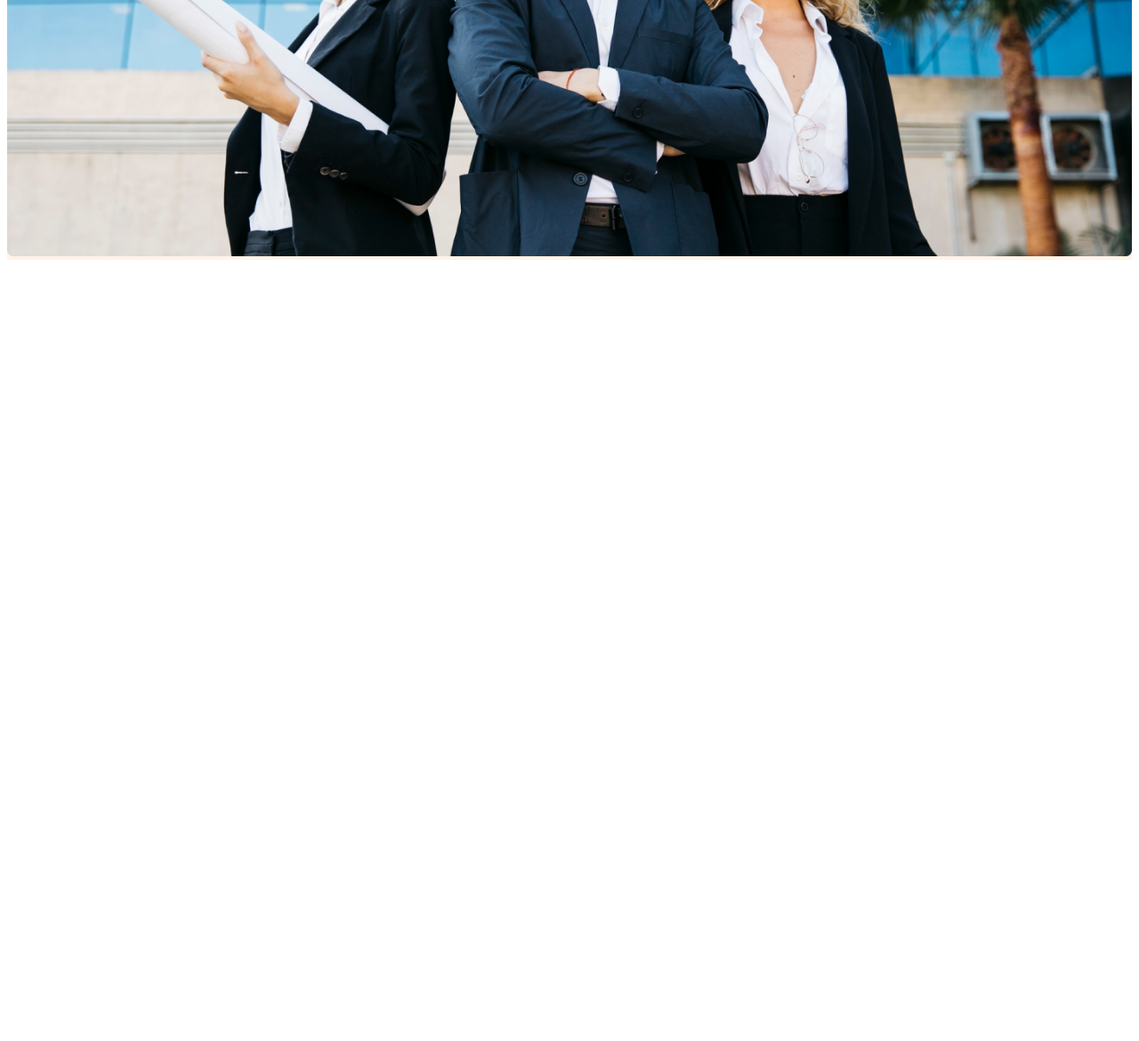
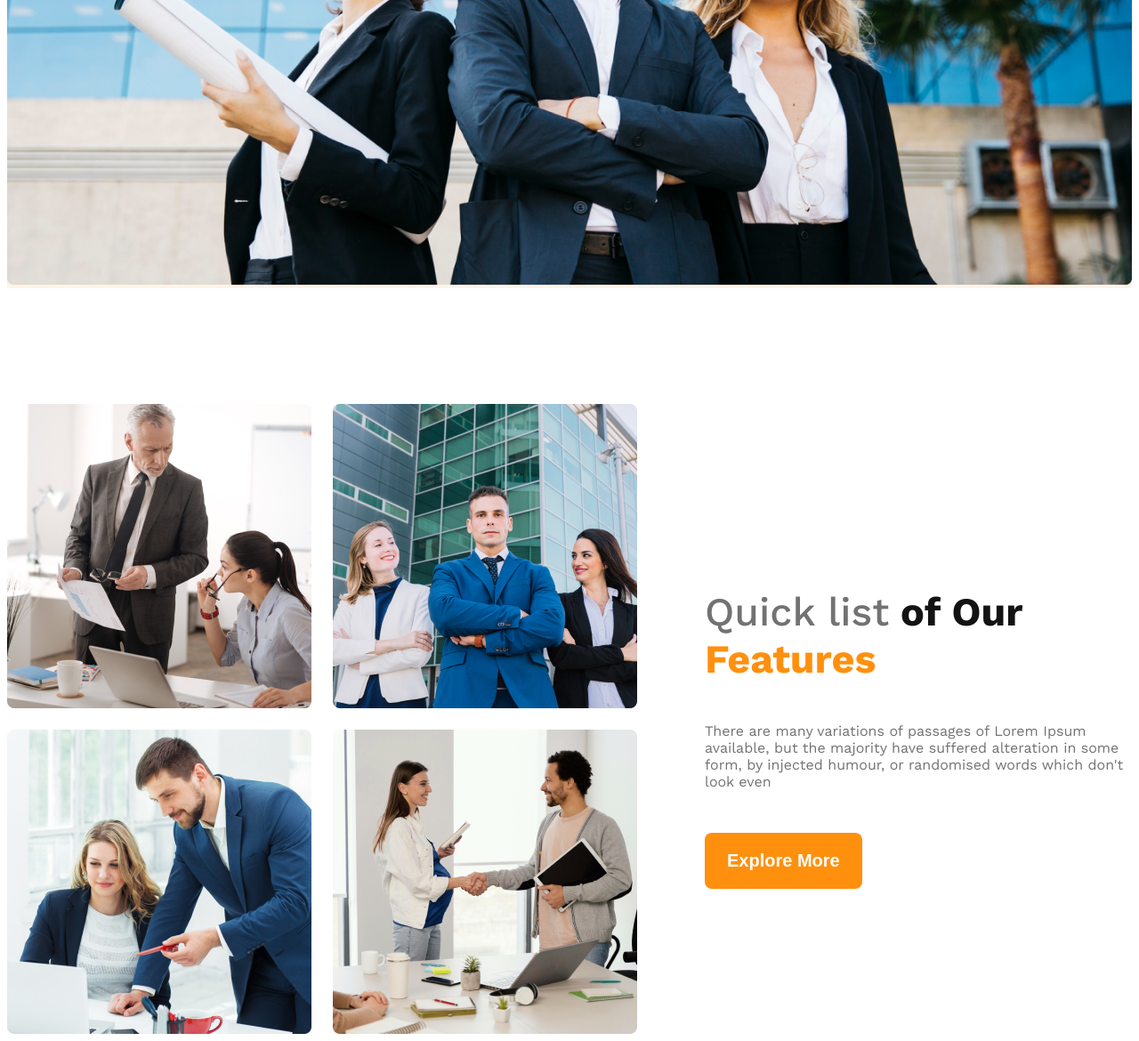
Before and after one commit to yakubbhuiyan05/g3-architects-website, a plain HTML site: page index.html in a window 1280 px wide. Shown: the part 799-1969 px from the top of the page at 89% size. Before the commit the page ends 1099 px from the top, so only its background shows below. Drawn offline with nearby package versions, Linux system fonts and the light colour scheme.

Commit message:
Responsive website

```diff
--- a/index.html
+++ b/index.html
@@ -32,7 +32,19 @@
         </div>
     </header>
     <main>
-
+        <section class="teams display-flex">
+            <div class="team-image-container">
+                <img src="images/team1.png" alt="Two architect discussing about project">
+                <img src="images/team2.png" alt="Group photo of three Architects">
+                <img src="images/team3.png" alt="Two architects discussing about a problem">
+                <img src="images/team4.png" alt="An architect and a client completing their deal">
+            </div>
+            <div class="our-features">
+                <h3 class="features-title"><span id="quick-list"class="text-light-grey">Quick list</span> <span class="chinese-black">of Our</span> <span class="dark-orange">Features</span></h3>
+                <p class="feature-description text-light-grey">There are many variations of passages of Lorem Ipsum available, but the majority have suffered alteration in some form, by injected humour, or randomised words which don't look even</p>
+                <button class="btn-primary">Explore More</button>
+            </div>
+        </section>
     </main>
     <footer>
 
--- a/styles/architects.css
+++ b/styles/architects.css
@@ -1,9 +1,11 @@
 @import url('https://fonts.googleapis.com/css2?family=Work+Sans:ital,wght@0,100..900;1,100..900&display=swap');
-/* *{
-    margin: 0;
+*{
+    /* margin: 0; */
     padding: 0;
     box-sizing: border-box;
-} */
+}
+
+
 body {
   font-family: "Work Sans", sans-serif;
   font-optical-sizing: auto;
@@ -22,6 +24,14 @@ body {
     font-size: 1.25rem;
     border-radius: 8px;
     border: none;
+    margin-top: 32px;
+}
+main > section{
+    margin-top: 130px;
+}
+/* dark-01 */
+.chinese-black{
+    color: #131313;
 }
 /* dark-02 */
 .text-grey{
@@ -30,6 +40,10 @@ body {
 /* dark-03 */
 .text-light-grey{
     color: #727272;
+}
+/* dark-04 */
+.dark-orange{
+    color: #FF900E;
 }
 /* bg-color */
 .bg-light{
@@ -77,9 +91,44 @@ body {
     width: 100%;
 
 }
+/* team and features related styles */
+.teams{
+    align-items: center;
+    justify-content: center;
+    /* margin: 0 auto; */
+    /* padding:301px; */
+}
+.team-image-container{
+    display: grid;
+    grid-template-columns: repeat(2, 1fr);
+    gap: 24px;
+}
+.our-features{
+    margin-left: 76px;
+    /* width: 537px; */
+}
+.features-title{
+    font-size: 2.8rem;
+    font-weight: 700;
+}
+#quick-list{
+    font-weight: 500;
+}
+.feature-description{
+    font-size: 16px;
+    font-weight: 400;
+}
 /* responsive media query */
 @media screen and (max-width: 576px) {
-    .nav-bar, .nav-links {
+    .nav-bar,
+    .nav-links,
+    .teams {
         flex-direction: column;
     }
+    .team-image-container{
+        grid-template-columns: repeat(1, 1fr);
+    }
+    .our-features{
+        margin-left: 0;
+    }
 }
```
